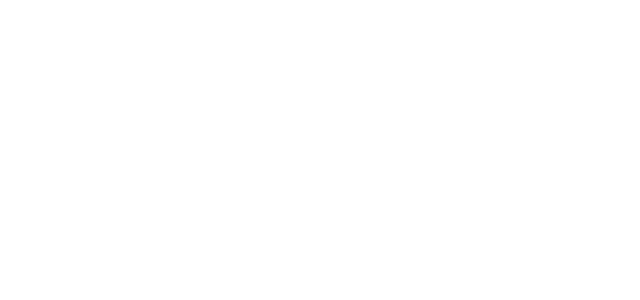
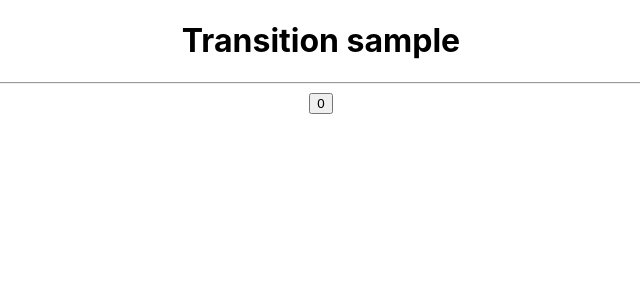
Before and after one commit to w8f/react-training, a React (Create React App) app in the folder front/: page /transitionSample in a window 1280 px wide. Before the commit this address had no page. Shown: the top 300 px of the page, without its empty margins (319-959 px from the left). Built offline with nearby package versions, Linux system fonts and the light colour scheme.

Commit message:
add: transition sample

```diff
--- a/front/src/App.tsx
+++ b/front/src/App.tsx
@@ -9,6 +9,7 @@
 import UseReducerSample from "./component/useReducer/UseReducerSample";
 import MemorizationSample from "./component/memorization/MemorizationSample";
 import AutomaticBatchingSample from "./component/v18/AutomaticBatchingSample";
+import TransitionSample from "./component/v18/TransitionSample";
 import UseStateSample2 from "./component/useState/UseStateSample2";
 
 function App() {
@@ -41,6 +42,7 @@
               path="/automaticBatchingSample"
               element={<AutomaticBatchingSample />}
             />
+            <Route path="/transitionSample" element={<TransitionSample />} />
           </Routes>
         </div>
       </Router>
--- /dev/null
+++ b/front/src/component/v18/TransitionSample.tsx
@@ -0,0 +1,39 @@
+import { VFC, useTransition, useState } from "react";
+
+/**
+ * useTransitionサンプル
+ */
+const TransitionSample: VFC = () => {
+  const [isPending, startTransition] = useTransition();
+  const [count, setCount] = useState(0);
+  const handleClick = () => {
+    // startTransition内の処理は、非緊急（transition）として扱われる
+    startTransition(() => {
+      console.log("start transition");
+      setCount((c) => c + 1);
+      console.log("transition end");
+    });
+  };
+
+  // isPendingの状態をコンソール出力
+  // --画面レンダリング--
+  // 初期値 false
+  // >> start transition
+  // >> transition end
+  // true
+  // -- 画面再レンダリング --
+  // false
+  console.log(isPending);
+
+  return (
+    <div style={{ textAlign: "center" }}>
+      <h1>Transition sample</h1>
+      <hr />
+      {/* 画面レンダリング中にpendingを表示させる */}
+      {isPending && <p>pending</p>}
+      <button onClick={handleClick}>{count}</button>
+    </div>
+  );
+};
+
+export default TransitionSample;
```
Also changed, not shown: front/src/component/v18/README.md.
